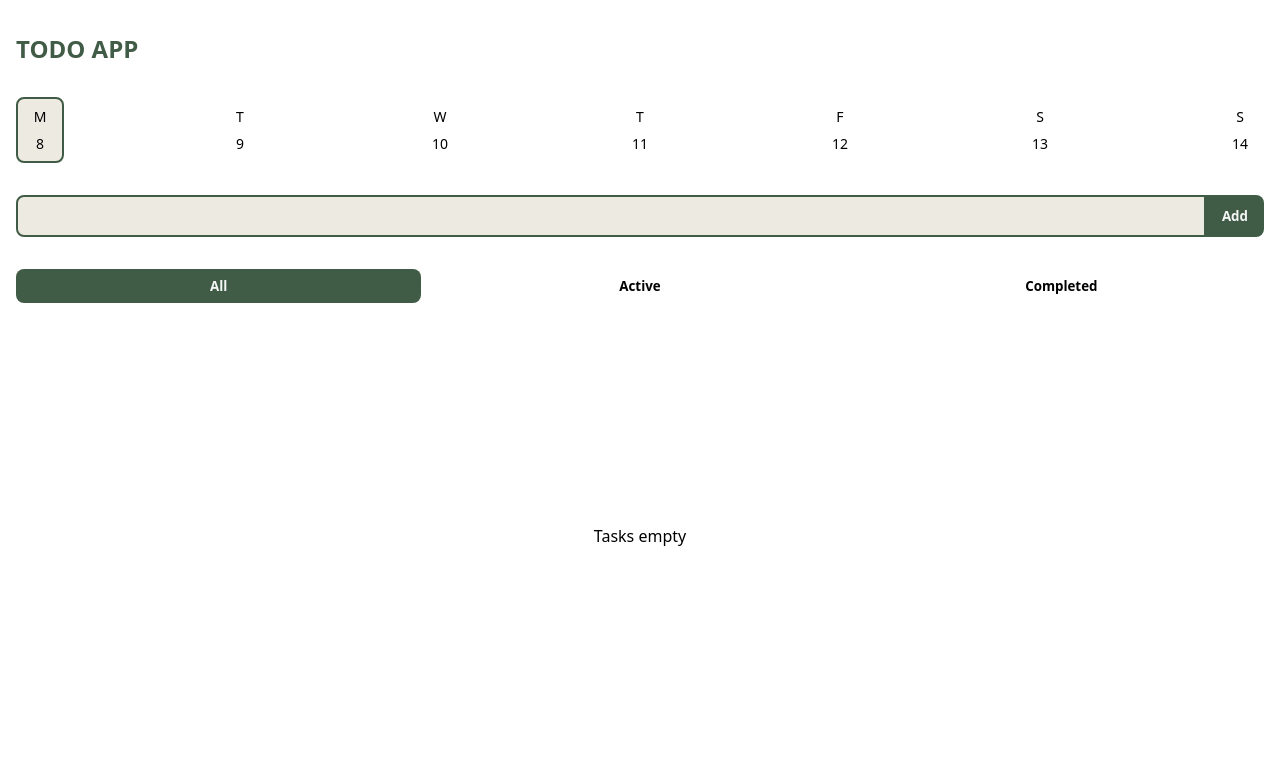
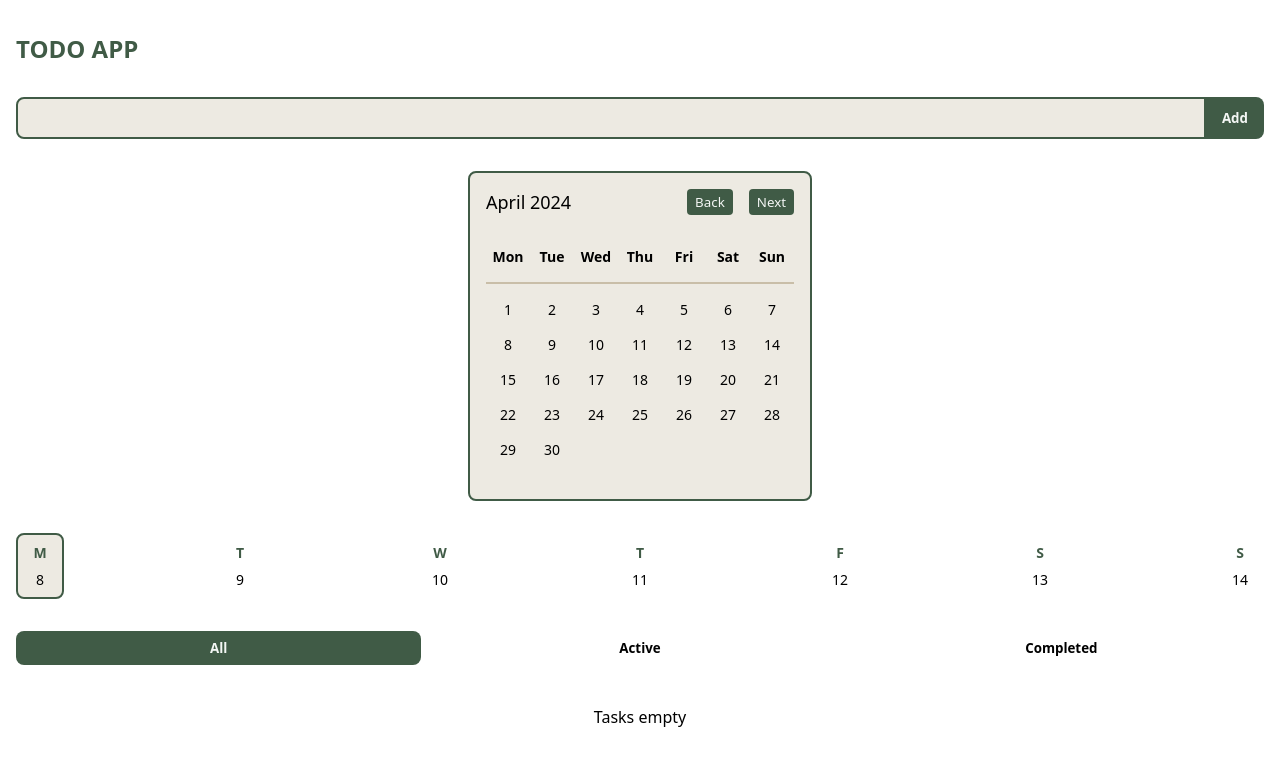
Before and after one commit to bawahirfebri/todo-app, a React (Vite) app: page / in a window 1280 px wide. Shown: the top 766 px of the page. Built offline with nearby package versions, Linux system fonts and the light colour scheme.

Commit message:
todo app v.1.1.2

```diff
--- a/src/App.jsx
+++ b/src/App.jsx
@@ -1,4 +1,5 @@
 import { useEffect, useState } from "react";
+import Calendar from "./components/Calendar";
 
 const TASKS_STORAGE_KEY = "tasks";
 
@@ -10,6 +11,7 @@ function App() {
   const [newTask, setNewTask] = useState("");
   const [filter, setFilter] = useState("all");
   const [selectedDateIndex, setSelectedDateIndex] = useState(new Date().getDate());
+  const [currentDate, setCurrentDate] = useState(new Date().toLocaleDateString())
   const [filteredDateTasks, setFilteredDateTasks] = useState([]);
 
   useEffect(() => {
@@ -37,7 +39,7 @@ function App() {
         id: Date.now(),
         text: newTask,
         completed: false,
-        date: new Date().toLocaleDateString(),
+        date: currentDate,
       };
 
       setTasks((prevTasks) => [...prevTasks, newTaskObject]);
@@ -63,6 +65,7 @@ function App() {
   const handleFilterDateChange = (getDate, currentDate) => {
     setFilter("all");
     setSelectedDateIndex(getDate);
+    setCurrentDate(currentDate)
 
     setFilteredDateTasks(tasks.filter((task) => task.date === currentDate));
   };
@@ -83,6 +86,11 @@ function App() {
   return (
     <div className="app">
       <h1 className="todo-app">TODO APP</h1>
+      <div className="task-input">
+        <input type="text" value={newTask} onChange={handleInputChange} onKeyPress={handleInputKeyPress} />
+        <button onClick={handleAddTask}>Add</button>
+      </div>
+      <Calendar />
       <ul className="tasks-date">
         {Array.from({ length: 7 }, (_, index) => {
           const currentDate = new Date();
@@ -90,16 +98,12 @@ function App() {
 
           return (
             <li key={index} id={selectedDateIndex === currentDate.getDate() ? "tasks-date__current" : null} onClick={() => handleFilterDateChange(currentDate.getDate(), currentDate.toLocaleDateString())}>
-              <span>{currentDate.toLocaleDateString("en-US", { weekday: "short" })[0]}</span>
-              <span>{currentDate.getDate()}</span>
+              <span className="task-date__day">{currentDate.toLocaleDateString("en-US", { weekday: "short" })[0]}</span>
+              <span className="task-date__date">{currentDate.getDate()}</span>
             </li>
           );
         })}
       </ul>
-      <div className="task-input">
-        <input type="text" value={newTask} onChange={handleInputChange} onKeyPress={handleInputKeyPress} />
-        <button onClick={handleAddTask}>Add</button>
-      </div>
       <div className="filter-btn">
         <button id={filter === "all" ? "filter-current" : null} onClick={() => handleFilterChange("all")}>
           All
--- /dev/null
+++ b/src/components/Calendar.jsx
@@ -0,0 +1,71 @@
+import { useState } from "react";
+
+function Calendar() {
+  const [currentMonth, setCurrentMonth] = useState(new Date().getMonth()); // April (dimulai dari 0)
+  const year = new Date().getFullYear();
+  const daysInMonth = new Date(year, currentMonth + 1, 0).getDate();
+  const firstDay = new Date(year, currentMonth, 1).getDay();
+  const days = [];
+
+  const firstDayOffset = firstDay === 0 ? 6 : firstDay - 1;
+
+  for (let i = 0; i < daysInMonth + firstDayOffset; i++) {
+    if (i >= firstDayOffset) {
+      days.push(i - firstDayOffset + 1);
+    } else {
+      days.push('');
+    }
+  }
+
+  const handlePrevMonth = () => {
+    setCurrentMonth(prevMonth => (prevMonth === 0 ? 11 : prevMonth - 1));
+  };
+
+  const handleNextMonth = () => {
+    setCurrentMonth(prevMonth => (prevMonth === 11 ? 0 : prevMonth + 1));
+  };
+
+  return (
+    <div className="calendar">
+      <div className="calendar__top">
+      <p>{getMonthName(currentMonth)} {year}</p>
+      <div className="calendar__navigation">
+        <button onClick={handlePrevMonth}>Back</button>
+        <button onClick={handleNextMonth}>Next</button>
+      </div>
+      </div>
+      <table>
+        <thead>
+          <tr>
+            <th>Mon</th>
+            <th>Tue</th>
+            <th>Wed</th>
+            <th>Thu</th>
+            <th>Fri</th>
+            <th>Sat</th>
+            <th>Sun</th>
+          </tr>
+        </thead>
+        <tbody>
+          {Array(Math.ceil(days.length / 7))
+            .fill()
+            .map((_, i) => (
+              <tr key={i}>
+                {days.slice(i * 7, (i + 1) * 7).map((day, j) => (
+                  <td key={j}>{day}</td>
+                ))}
+              </tr>
+            ))}
+        </tbody>
+      </table>
+    </div>
+  );
+}
+
+// Fungsi pembantu untuk mendapatkan nama bulan berdasarkan indeks
+function getMonthName(monthIndex) {
+  const months = ['January', 'February', 'March', 'April', 'May', 'June', 'July', 'August', 'September', 'October', 'November', 'December'];
+  return months[monthIndex];
+}
+
+export default Calendar;
--- a/src/index.css
+++ b/src/index.css
@@ -49,6 +49,11 @@
   min-width: 3rem;
 }
 
+.task-date__day {
+  font-weight: 700;
+  color: #405b46;
+}
+
 .task-input {
   display: grid;
   grid-template-columns: 1fr auto;
@@ -93,7 +98,7 @@
 }
 
 .task {
-  padding: 1rem;
+  padding: .75rem 1rem;
   display: flex;
   justify-content: space-between;
   align-items: center;
@@ -166,6 +171,9 @@
 
 .progressbar-container p {
   font-weight: 700;
+  /* border: 1px solid red; */
+  min-width: 2.75rem;
+  text-align: right;
 }
 
 .progressbar {
@@ -180,3 +188,72 @@
   border-radius: .5rem;
   transition: all ease-in-out 500ms;
 }
+
+.calendar {
+  /* background-color: yellow; */
+  border: 2px solid #405b46;
+  background-color: #edeae2;
+  width: fit-content;
+  padding: 1rem;
+  display: flex;
+  flex-direction: column;
+  gap: 1rem;
+  border-radius: .5rem;
+  font-size: 14px;
+  align-self: center;
+  min-height: 330px;
+}
+
+.calendar__top {
+  display: flex;
+  justify-content: space-between;
+  align-items: center;
+}
+
+.calendar__top p {
+  font-size: 18px;
+  font-weight: 500;
+}
+
+.calendar table {
+  border-collapse: collapse;
+}
+
+.calendar__navigation {
+  /* background-color: red; */
+  display: flex;
+  gap: 1rem;
+}
+
+.calendar__navigation button {
+  padding: .25rem .5rem;
+  background-color: #405b46;
+  color: #f3f6f4;
+  border: none;
+  border-radius: 4px;
+}
+
+.calendar thead th {
+  /* background-color: red; */
+  border-bottom: 2px solid #c9bea8;
+
+}
+
+.calendar th {
+  /* border: 1px solid blue; */
+  min-width: 2.75rem;
+  padding: 1rem 0;
+  margin-bottom: 2rem;
+  /* color: #405b46; */
+}
+
+.calendar td {
+  /* border: 1px solid red; */
+  text-align: center;
+  padding: .5rem 0;
+}
+
+.calendar tbody tr:first-child td {
+  /* background-color: red; */
+  padding-top: 1rem;
+}
```
